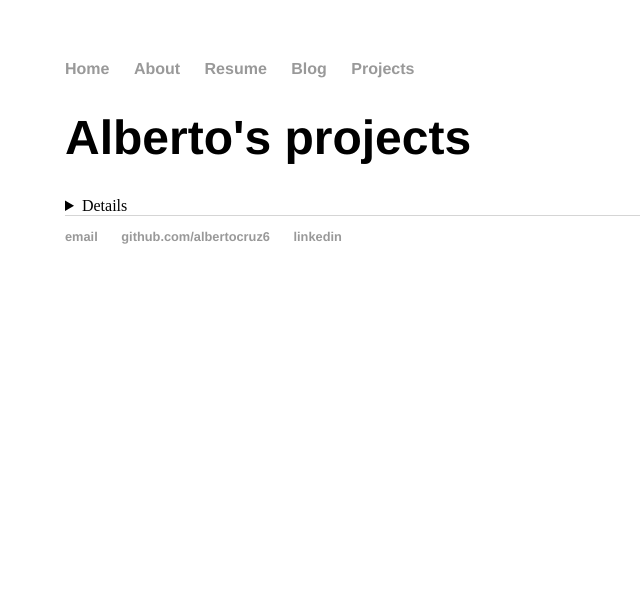
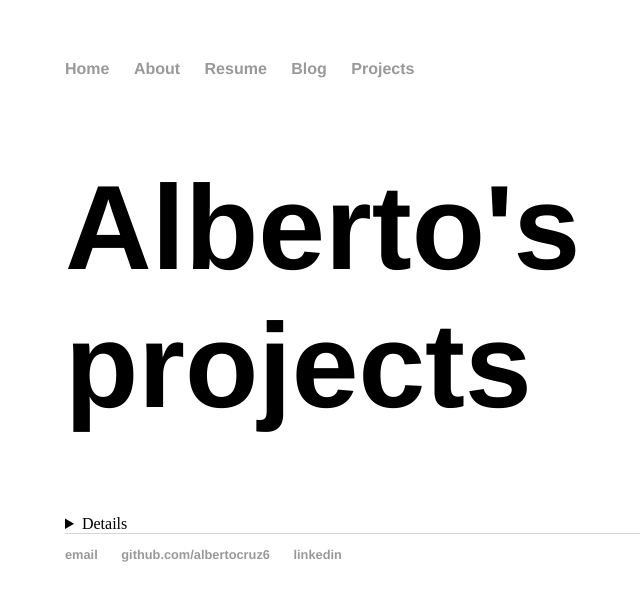
Before and after one commit to albertocruz6/albertocruz6.github.io, a Jekyll site: the page built from projects/index.html, in a window 1280 px wide. Shown: the top 601 px of the page, without its empty margins (127-767 px from the left). Built offline with Jekyll 4.4.1, drawn with Linux system fonts in a browser that asks for light colours.

Commit message:
Update index.html

```diff
--- a/projects/index.html
+++ b/projects/index.html
@@ -2,7 +2,9 @@
 layout: default
 title: Alberto's projects
 ---
+<div class="h2_about">
 <h1>{{ page.title }}</h1>
+</div>
 <details>
 	<div class="li_about">
 	<summary>Projects that will function in this page</summary>
```
